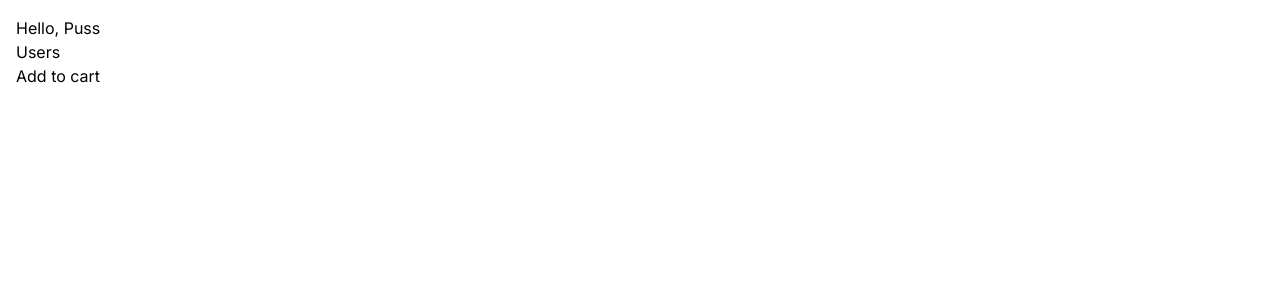
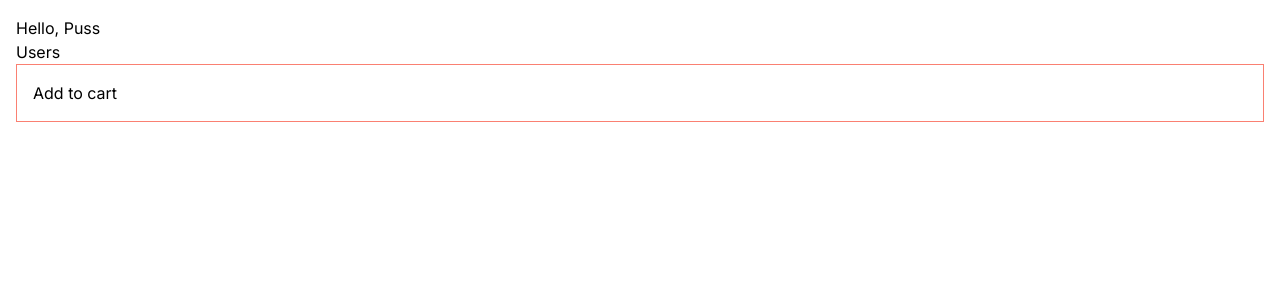
Before and after one commit to Maheshinav/Next-app, a Next.js app: page / in a window 1280 px wide. Shown: the top 300 px of the page. Built offline with nearby package versions, Linux system fonts and the light colour scheme.

Commit message:
use css modules

```diff
--- /dev/null
+++ b/app/components/ProductCard.module.css
@@ -0,0 +1,4 @@
+.card {
+  padding: 1rem;
+  border: 1px solid salmon;
+}
--- a/app/components/ProductCard.tsx
+++ b/app/components/ProductCard.tsx
@@ -1,12 +1,13 @@
-import React from 'react'
-import AddToCart from './AddToCart';
+import React from "react";
+import AddToCart from "./AddToCart";
+import styles from "./ProductCard.module.css";
 
 const ProductCard = () => {
-  return (
-    <div>
-    <AddToCart/>
-    </div>
-  )
-}
+	return (
+		<div className={styles.card}>
+			<AddToCart />
+		</div>
+	);
+};
 
-export default ProductCard
+export default ProductCard;
```
